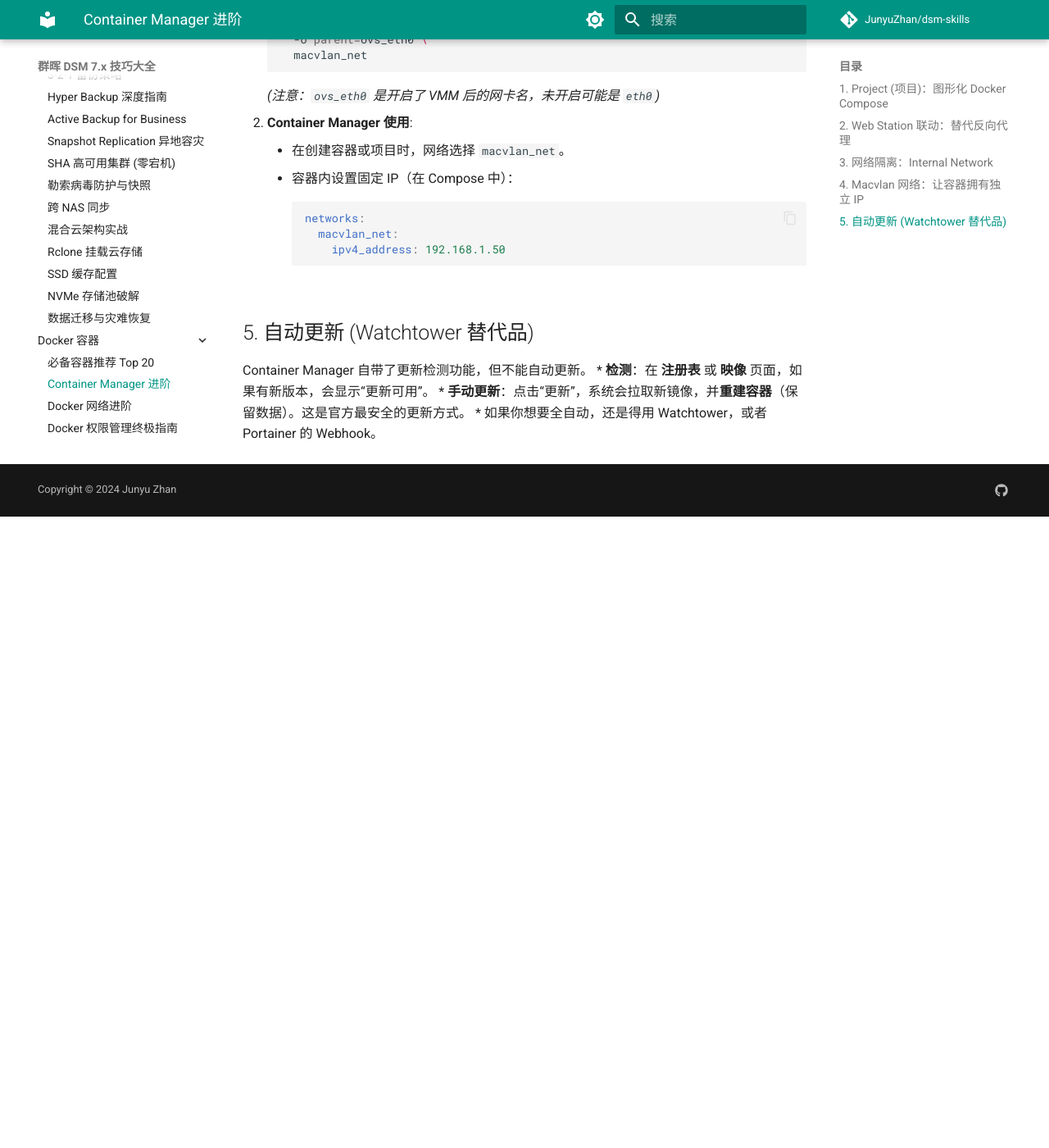
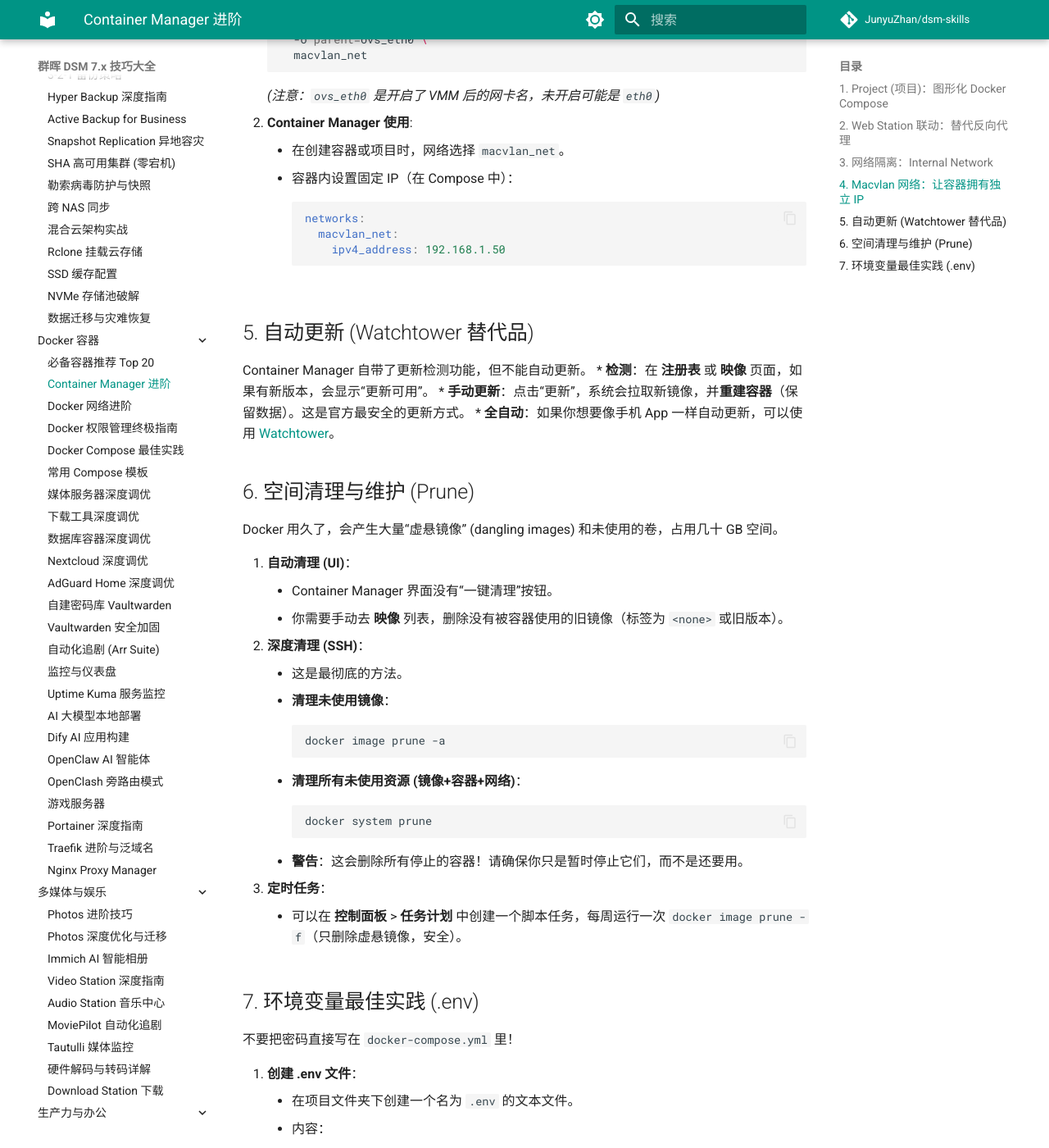
Before and after one commit to JunyuZhan/dsm-skills, an MkDocs documentation site: the page built from docs/docker-containers/container-manager.md, in a window 1280 px wide and 1400 px high, scrolled down 1931 px. Shown: the whole window at 82% size. Built offline with MkDocs 1.6.1 and Material for MkDocs 9.7.7, drawn with Linux system fonts in a browser that asks for light colours; comment, search, counter and statistics services are not loaded; before the commit the page ends 2561 px from its top, so only the background shows below that; some of the changed text lies outside the part shown.

Commit message:
Enhance virtualization and docker guides with advanced tips

````diff
--- a/docs/docker-containers/container-manager.md
+++ b/docs/docker-containers/container-manager.md
@@ -80,4 +80,45 @@
 Container Manager 自带了更新检测功能，但不能自动更新。
 *   **检测**：在 **注册表** 或 **映像** 页面，如果有新版本，会显示“更新可用”。
 *   **手动更新**：点击“更新”，系统会拉取新镜像，并**重建容器**（保留数据）。这是官方最安全的更新方式。
-*   如果你想要全自动，还是得用 Watchtower，或者 Portainer 的 Webhook。
+*   **全自动**：如果你想要像手机 App 一样自动更新，可以使用 [Watchtower](must-have.md#2-watchtower)。
+
+## 6. 空间清理与维护 (Prune)
+
+Docker 用久了，会产生大量“虚悬镜像” (dangling images) 和未使用的卷，占用几十 GB 空间。
+
+1.  **自动清理 (UI)**：
+    *   Container Manager 界面没有“一键清理”按钮。
+    *   你需要手动去 **映像** 列表，删除没有被容器使用的旧镜像（标签为 `<none>` 或旧版本）。
+2.  **深度清理 (SSH)**：
+    *   这是最彻底的方法。
+    *   **清理未使用镜像**：
+        ```bash
+        docker image prune -a
+        ```
+    *   **清理所有未使用资源 (镜像+容器+网络)**：
+        ```bash
+        docker system prune
+        ```
+    *   **警告**：这会删除所有停止的容器！请确保你只是暂时停止它们，而不是还要用。
+3.  **定时任务**：
+    *   可以在 **控制面板** > **任务计划** 中创建一个脚本任务，每周运行一次 `docker image prune -f`（只删除虚悬镜像，安全）。
+
+## 7. 环境变量最佳实践 (.env)
+
+不要把密码直接写在 `docker-compose.yml` 里！
+
+1.  **创建 .env 文件**：
+    *   在项目文件夹下创建一个名为 `.env` 的文本文件。
+    *   内容：
+        ```ini
+        MYSQL_PASSWORD=my_super_secret_password
+        DOMAIN=example.com
+        ```
+2.  **引用变量**：
+    *   在 `docker-compose.yml` 中使用 `${VARIABLE}` 语法。
+    *   ```yaml
+        environment:
+          - MYSQL_ROOT_PASSWORD=${MYSQL_PASSWORD}
+        ```
+3.  **Container Manager 支持**：
+    *   Container Manager 原生支持读取同目录下的 `.env` 文件。这样你在分享 Compose 配置时，只需要分享 yml 文件，不用担心泄露密码。
--- a/docs/network/reverse-proxy.md
+++ b/docs/network/reverse-proxy.md
@@ -68,13 +68,27 @@
 
 ---
 
-## 进阶技巧：访问控制
+## 进阶技巧：访问控制 (Access Control)
 
-有些服务（如通过 Docker 搭建的管理面板）不想暴露给全网，只想在公司或特定 IP 访问。
+有些服务（如 Portainer、路由器后台、下载器 WebUI）涉及核心安全，不应暴露给全网，但又想在公司或咖啡厅通过域名访问。
 
 1.  **控制面板** > **登录门户** > **高级** > **访问控制配置文件**。
-2.  **新增** 一个策略，例如“仅限局域网”。
-3.  **规则**：允许 `192.168.1.0/24`，拒绝 `所有`。
-4.  回到 **反向代理服务器** 规则编辑页面，在 **访问控制配置文件** 中选择刚才创建的策略。
+2.  **新增** 一个策略，例如“仅限国内和局域网”。
+3.  **规则设计**：
+    *   **规则 1**：CIDR IP `192.168.1.0/24` -> **允许** (局域网直连)。
+    *   **规则 2**：地理位置 `中国` -> **允许** (国内访问)。
+    *   **规则 3**：`所有` -> **拒绝** (屏蔽海外)。
+4.  **应用**：回到 **反向代理服务器** 规则编辑页面，在 **访问控制配置文件** 中选择该策略。
 
-这样，即使域名解析到了公网 IP，外网用户访问时也会显示 403 Forbidden，只有你在局域网内才能访问。
+**效果**：即使你的域名解析到了公网 IP，俄罗斯黑客访问时只会看到 403 Forbidden，而你在公司（中国 IP）可以正常访问。
+
+## 进阶技巧：自定义标题 (HSTS & Security Headers)
+
+为了通过安全审计（如 Mozilla Observatory 评分 A+），你需要添加安全头。
+
+1.  在反向代理规则的 **自定义标题** 中新增：
+    *   `Strict-Transport-Security`: `max-age=31536000; includeSubDomains; preload` (强制 HSTS)
+    *   `X-Frame-Options`: `SAMEORIGIN` (防止点击劫持)
+    *   `X-Content-Type-Options`: `nosniff`
+2.  **WebSocket 支持**：
+    *   务必添加 `Upgrade` ($http_upgrade) 和 `Connection` ($connection_upgrade)，否则 Jellyfin/HomeAssistant 无法正常工作。
````
Also changed, not shown: docs/virtualization/vmm-guide.md (+9 -3 lines).
